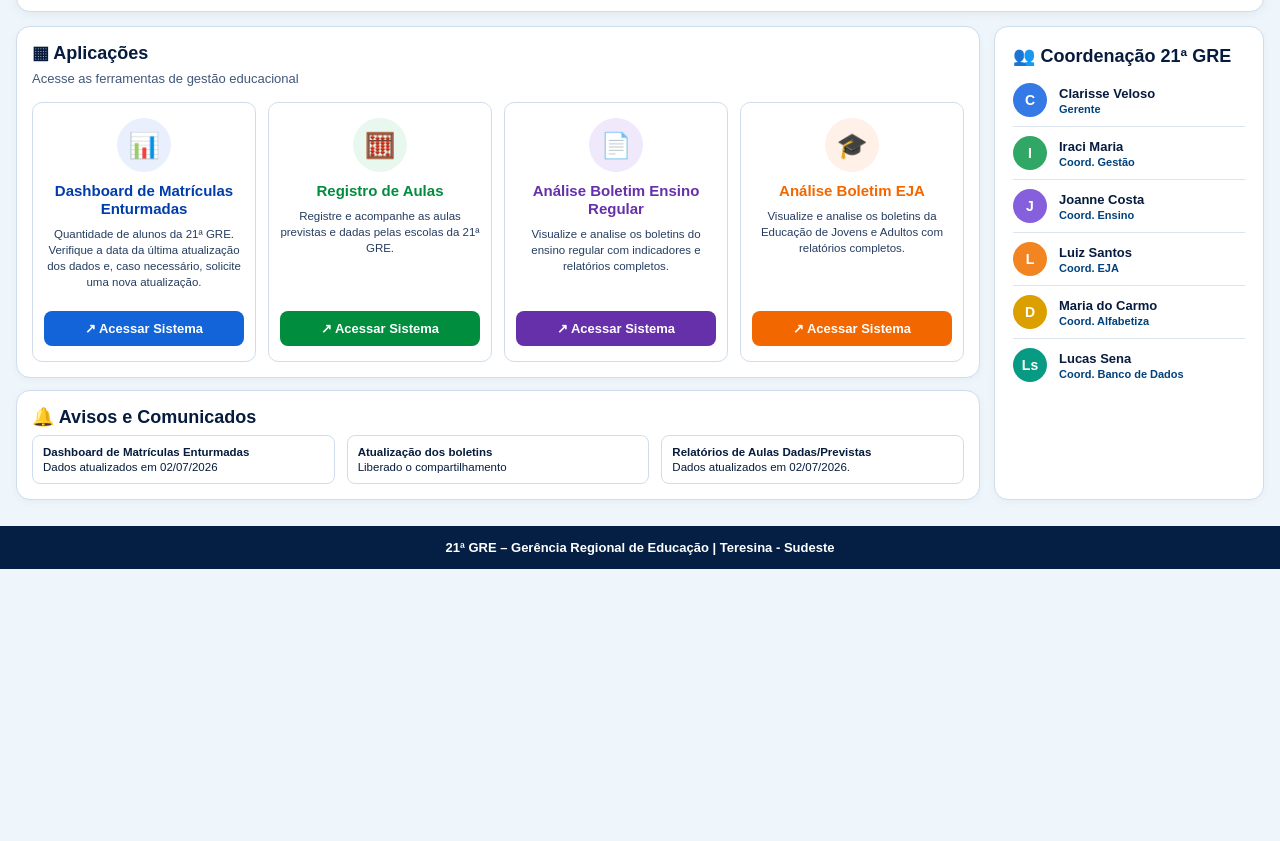
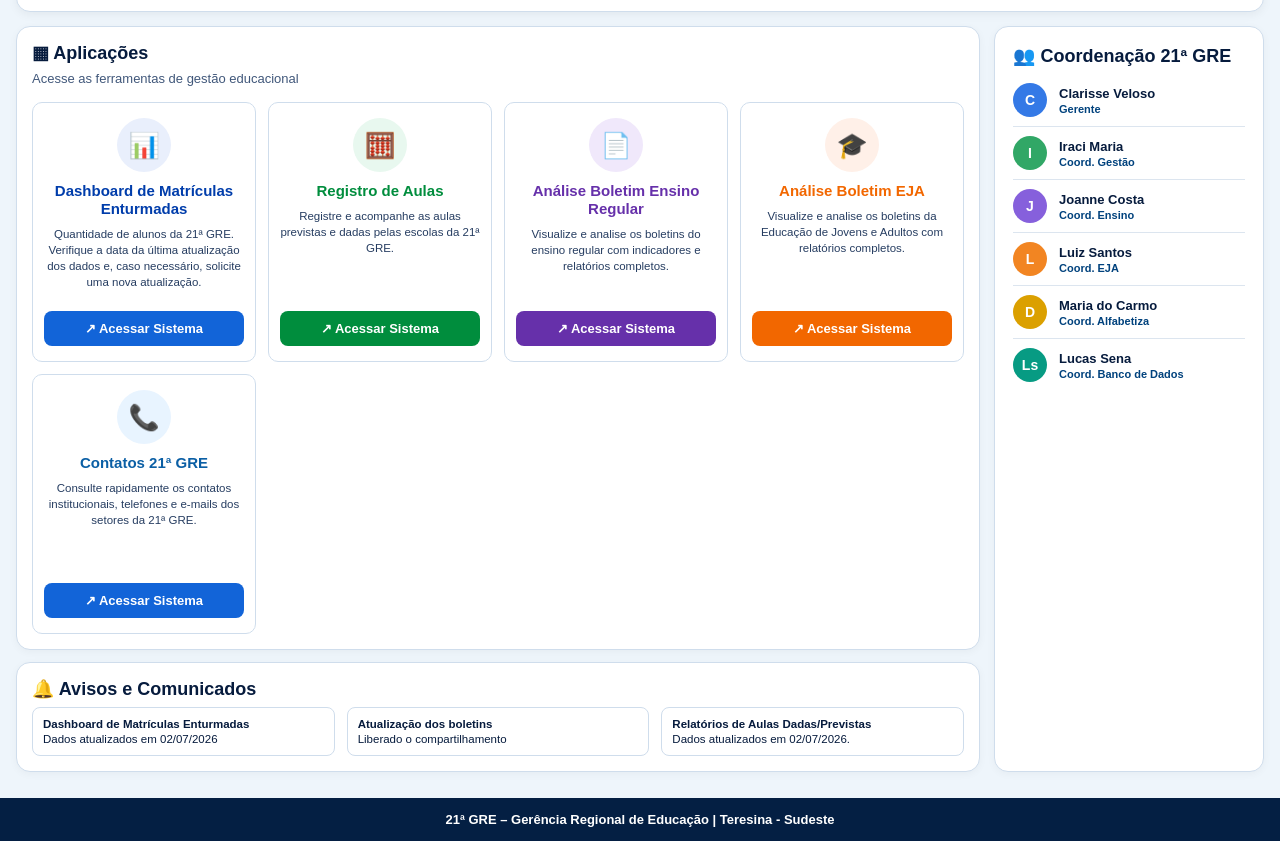
Before and after one commit to lucassena1/painelprincipalOK, a plain HTML site: page index.html in a window 1280 px wide. Shown: the part 550-1391 px from the top of the page. Before the commit the page ends 1119 px from the top, so only its background shows below. Drawn offline with Linux system fonts and the light colour scheme.

Commit message:
Add files via upload

```diff
--- a/index.html
+++ b/index.html
@@ -158,7 +158,7 @@
 
     .apps {
       display: grid;
-      grid-template-columns: repeat(4, 1fr);
+      grid-template-columns: repeat(auto-fit, minmax(210px, 1fr));
       gap: 12px
     }
 
@@ -502,6 +502,14 @@
               </div>
               <a class="btn orange" href="https://ejaanalisedeboletim-ok.vercel.app/" target="_blank">↗ Acessar Sistema</a>
             </article>
+            <article class="app">
+              <div>
+                <div class="icon" style="background:#e8f4ff">📞</div>
+                <h3 style="color:#0b5fa5">Contatos 21ª GRE</h3>
+                <p>Consulte rapidamente os contatos institucionais, telefones e e-mails dos setores da 21ª GRE.</p>
+              </div>
+              <a class="btn blue" href="https://contatos21gre.vercel.app/" target="_blank">↗ Acessar Sistema</a>
+            </article>
           </div>
         </div>
 
```
